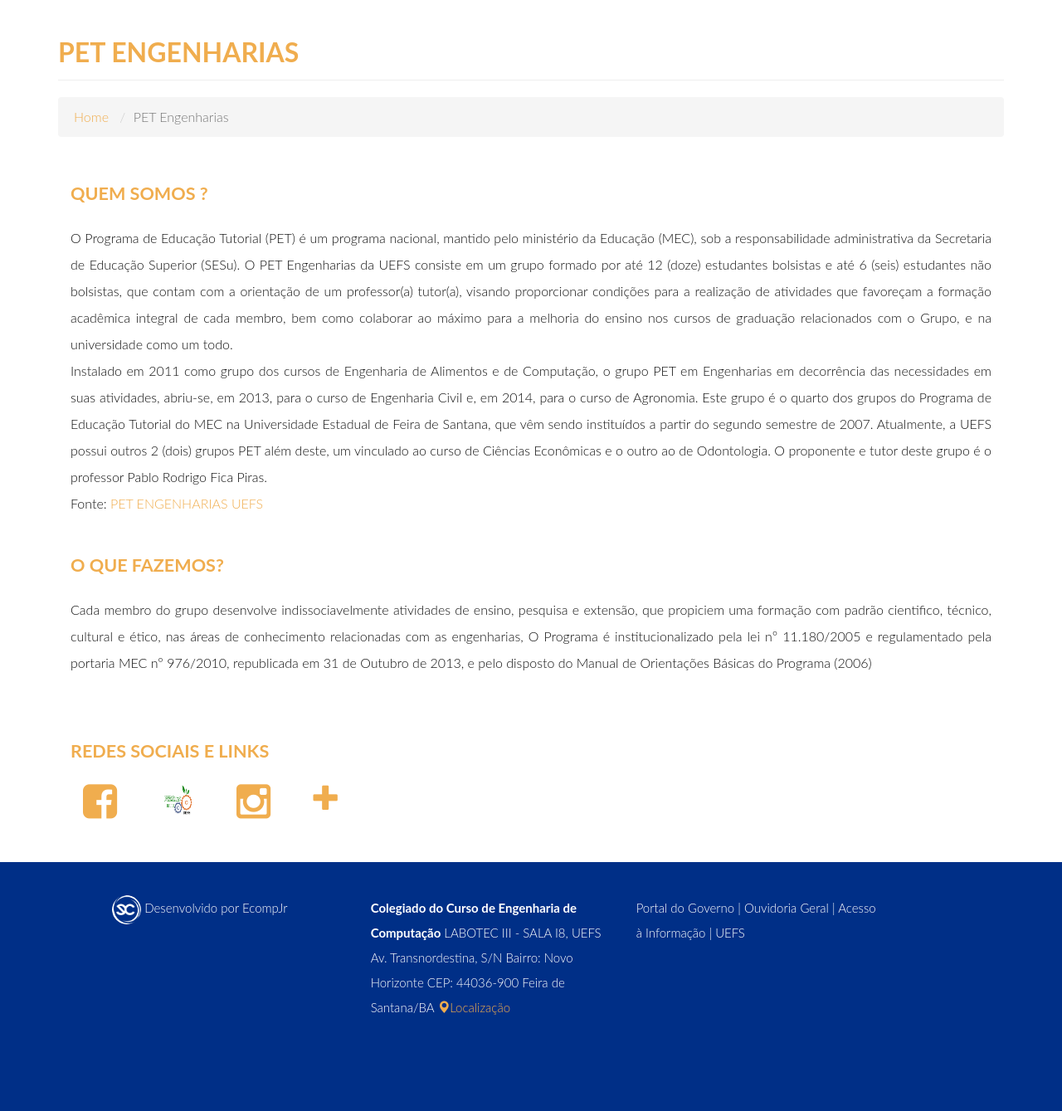
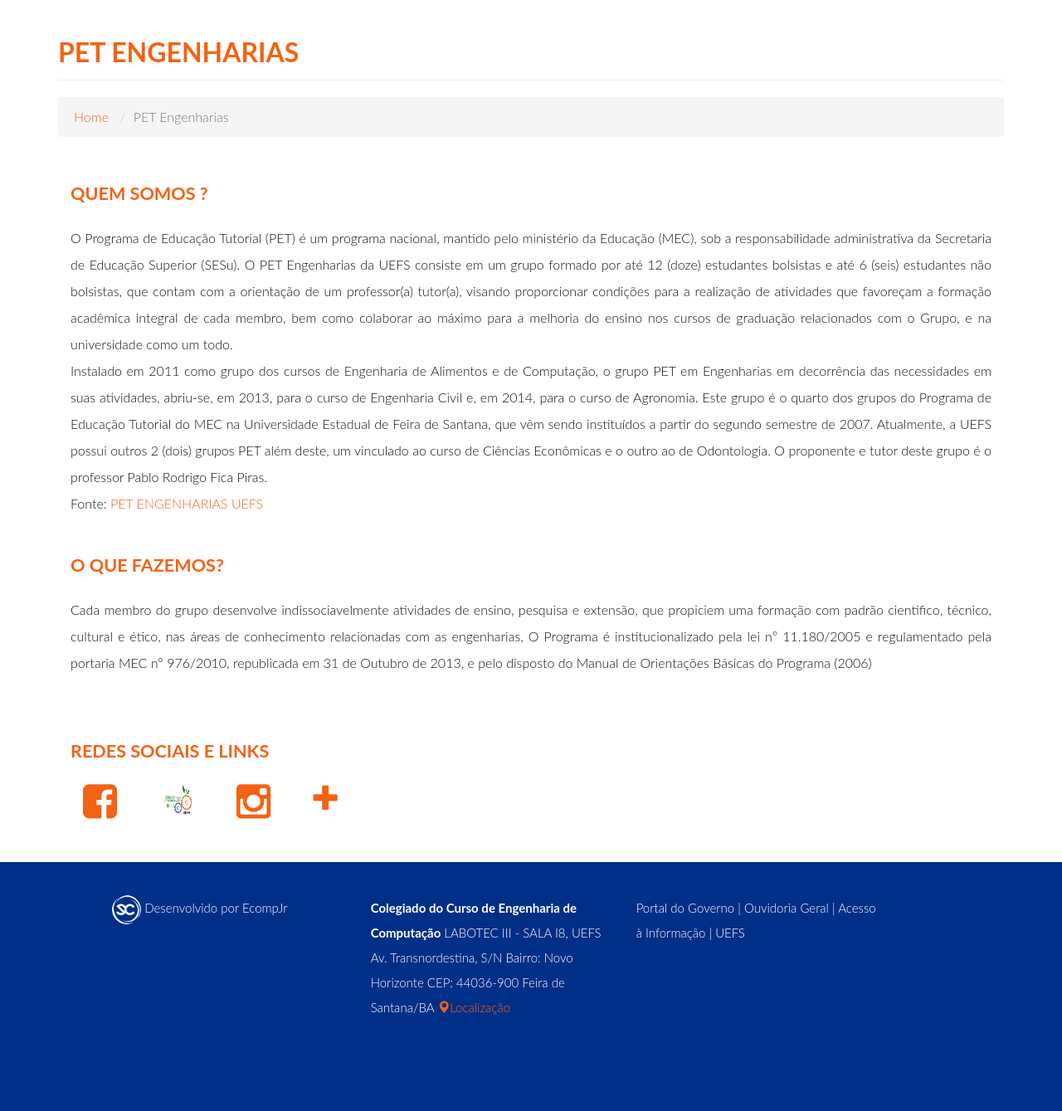
Before and after one commit to EcompJr/CCECOMP, a PHP site: page /public_html/pet.php in a window 1280 px wide. Shown: the part 51-1390 px from the top of the page at 83% size. Run offline with PHP 8.4, Linux system fonts and the light colour scheme; data that the repository does not hold is empty.

Commit message:
change letters color

```diff
--- a/css/modern-business.css
+++ b/css/modern-business.css
@@ -357,7 +357,7 @@ textarea {
 }
 
 a {
-    color: #f0ad4e;
+    color: #f46214;
 }
 
 strong,
@@ -371,7 +371,7 @@ h3,
 h4,
 h5,
 h6 {
-    color: #f0ad4e;
+    color: #f46214;
 }
 
 blockquote {
@@ -384,7 +384,7 @@ code {
 }
 
 hr {
-    border-bottom-color: #f0ad4e;
+    border-bottom-color: #f46214;
 }
 
 
--- a/public_html/addPageEntidades.php
+++ b/public_html/addPageEntidades.php
@@ -185,7 +185,7 @@
          if( $_POST['email'] != '' || $_POST['phone'] != ''){
 
            $htmlPage .= "<div class='col-md-1'>
-             <a role='button'  data-toggle='collapse' data-target='#info'  ><i style='color:#f0ad4e' class='fa-2x glyphicon glyphicon-plus'></i></a>
+             <a role='button'  data-toggle='collapse' data-target='#info'  ><i class='fa-2x glyphicon glyphicon-plus'></i></a>
              <div id='info' class='collapse'>
              <p>";
              if($_POST['email'] != ''){
--- a/public_html/daecomp.php
+++ b/public_html/daecomp.php
@@ -79,7 +79,7 @@
             <div class="row">
 
             <div class="col-md-1">
-              <a role="button"  data-toggle="collapse" data-target="#info2"  ><i style="color:#f0ad4e" class="fa-2x glyphicon glyphicon-envelope"></i></a>
+              <a role="button"  data-toggle="collapse" data-target="#info2"  ><i  class="fa-2x glyphicon glyphicon-envelope"></i></a>
               <div id="info2" class="collapse container">
                 <p>Email: daecompuefs@gmail.com<br>
 
--- a/public_html/ecompjr.php
+++ b/public_html/ecompjr.php
@@ -101,7 +101,7 @@
                 <a href="https://www.instagram.com/ecompjr/" target="_blank"><i class="fa fa-instagram fa-3x" aria-hidden="true"></i></a>
               </div>
               <div class="col-md-1">
-                <a role="button"  data-toggle="collapse" data-target="#info"  ><i style="color:#f0ad4e" class="fa-2x glyphicon glyphicon-plus"></i></a>
+                <a role="button"  data-toggle="collapse" data-target="#info"  ><i  class="fa-2x glyphicon glyphicon-plus"></i></a>
                 <div id="info" class="collapse">
                   <p>Email: ecompjr@uefs.br<br>
                      Número: (75) 3161-8354
--- a/public_html/pet.php
+++ b/public_html/pet.php
@@ -81,7 +81,7 @@
                     <a href="https://www.instagram.com/pet_engs_uefs/" target="_blank"><i class="fa fa-instagram fa-3x" aria-hidden="true"></i></a>
                   </div>
                   <div class="col-md-1">
-                    <a role="button"  data-toggle="collapse" data-target="#info"  ><i style="color:#f0ad4e" class="fa-2x glyphicon glyphicon-plus"></i></a>
+                    <a role="button"  data-toggle="collapse" data-target="#info"  ><i  class="fa-2x glyphicon glyphicon-plus"></i></a>
                     <div id="info" class="collapse">
                       <p>Email: petengsuefs@gmail.com<br>
                       </p>
```
